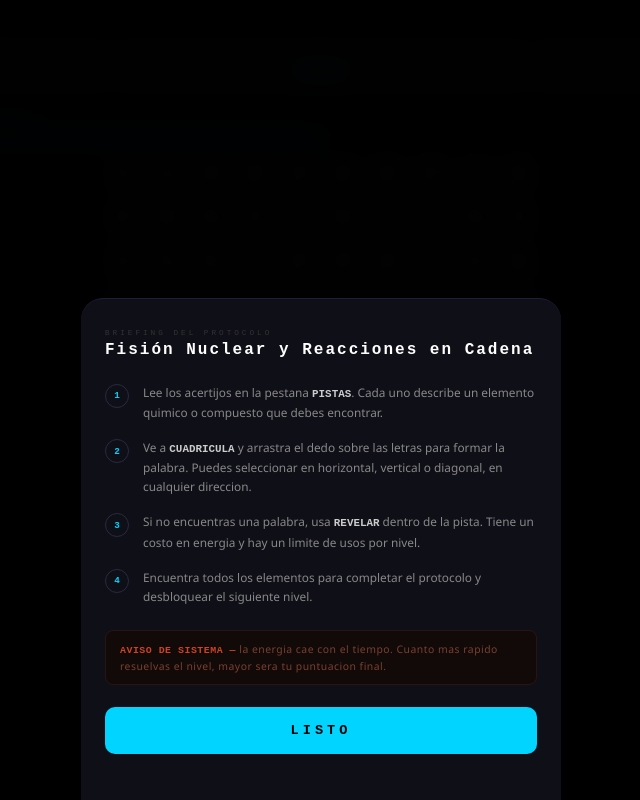
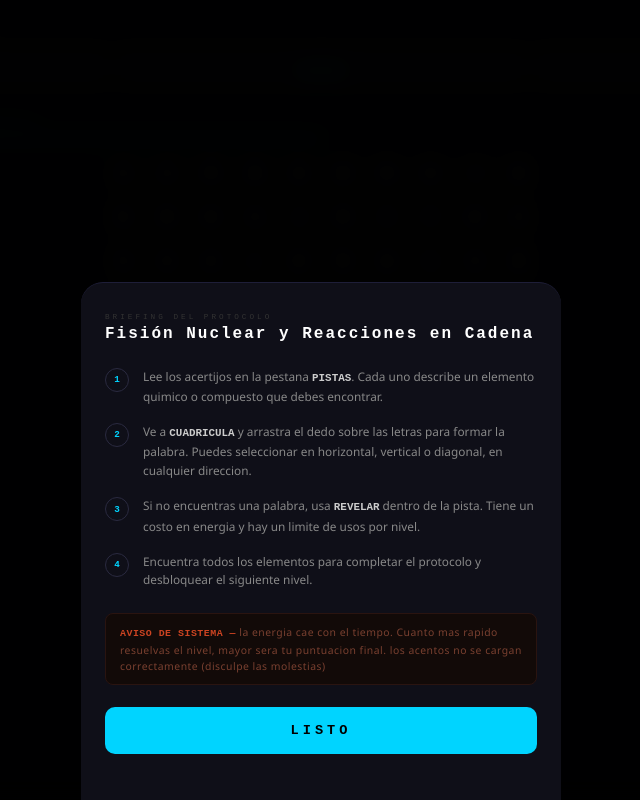
Before and after one commit to Dani3lkm/sopa_letras_pro, a Django app: page /jugar/1/ in a window 1280 px wide. Shown: the whole page, without its empty margins (319-959 px from the left). Run offline with Django 5.2, Linux system fonts and the light colour scheme; data comes from the database, SQL or seed files in the repository.

```diff
--- a/core/templates/juego.html
+++ b/core/templates/juego.html
@@ -286,7 +286,7 @@
         </div>
 
         <div class="intro-aviso">
-            <strong>AVISO DE SISTEMA —</strong> la energia cae con el tiempo. Cuanto mas rapido resuelvas el nivel, mayor sera tu puntuacion final.
+            <strong>AVISO DE SISTEMA —</strong> la energia cae con el tiempo. Cuanto mas rapido resuelvas el nivel, mayor sera tu puntuacion final. los acentos no se cargan correctamente (disculpe las molestias)
         </div>
 
         <button class="btn-listo" onclick="cerrarIntro()">LISTO</button>
```
